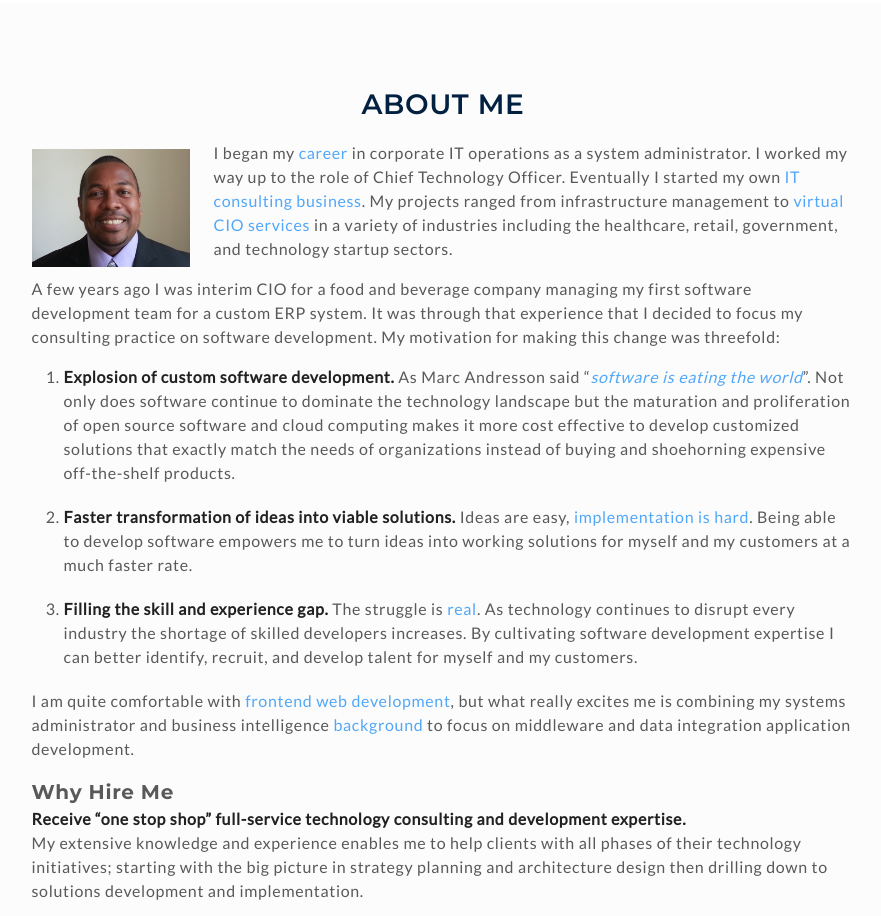
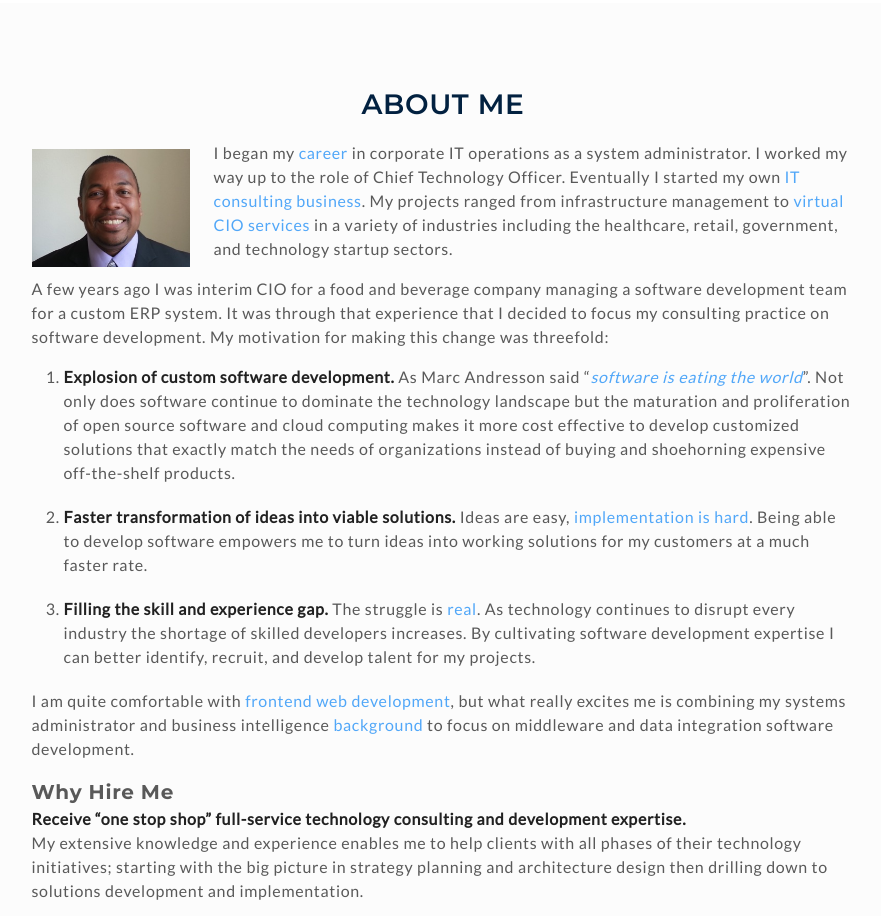
Before and after one commit to wmemorgan/mysite-option0, a plain HTML site: page index.html in a window 1280 px wide. Shown: the part 723-1639 px from the top of the page, without its empty margins (197-1078 px from the left). Drawn offline with nearby package versions, Linux system fonts and the light colour scheme; a web font is replaced by a local one.

Commit message:
Update professional profile content

```diff
--- a/index.html
+++ b/index.html
@@ -124,7 +124,7 @@
           Officer. Eventually I started my own <a target="_blank" href="https://cmbstech.com">IT consulting business</a>. My projects ranged from infrastructure management to <a target="_blank" href="https://cmbstech.com">virtual
           CIO services</a> in a variety of industries including the healthcare, retail, government, and technology startup sectors.</p>
           <p>
-A few years ago I was interim CIO for a food and beverage company managing my first software development team for a custom
+A few years ago I was interim CIO for a food and beverage company managing a software development team for a custom
 ERP system. It was through that experience that I decided to focus my consulting practice on software development. My motivation
 for making this change was threefold:
           </p>
@@ -135,17 +135,17 @@ for making this change was threefold:
             shoehorning expensive off-the-shelf products.</li>
             <li>
               <span class="emphasize-text">Faster transformation of ideas into viable solutions.</span> Ideas are easy, <a href="https://youtu.be/DPkJLdvPTGs" target="_blank">implementation is hard</a>. Being able to develop software
-              empowers me to turn ideas into working solutions for myself and my customers at a much faster rate.
+              empowers me to turn ideas into working solutions for my customers at a much faster rate.
             </li>
             <li>
               <span class="emphasize-text">Filling the skill and experience gap.</span> The struggle is <a href="https://tech.co/skills-gap-tech-everything-know-2017-12" target="_blank">real</a>. As technology continues to disrupt every industry the shortage
               of skilled developers increases. By cultivating software development expertise I can better identify, recruit, and develop
-              talent for myself and my customers.
+              talent for my projects.
             </li>
           </ol>
           <p>
              I am quite comfortable with <a href="https://codepen.io/wmemorgan" target="_blank">frontend web development</a>, but what really excites me is combining my systems administrator and business intelligence
-            <a href="#work">background</a> to focus on middleware and data integration application development.
+            <a href="#work">background</a> to focus on middleware and data integration software development.
           </p>
           <h3>Why Hire Me</h3>
           <p><span class="emphasize-text">Receive “one stop shop” full-service technology consulting and development expertise.</span><br>
@@ -578,7 +578,7 @@ for making this change was threefold:
                 following services:
               </p>
               <ul>
-                <li>IT strategy development</li>
+                <li>IT and digital strategy development</li>
                 <li>Software development (backend APIs, ETL pipelines)</li>
                 <li>Data infrastructure design and development</li>
               </ul>
```
